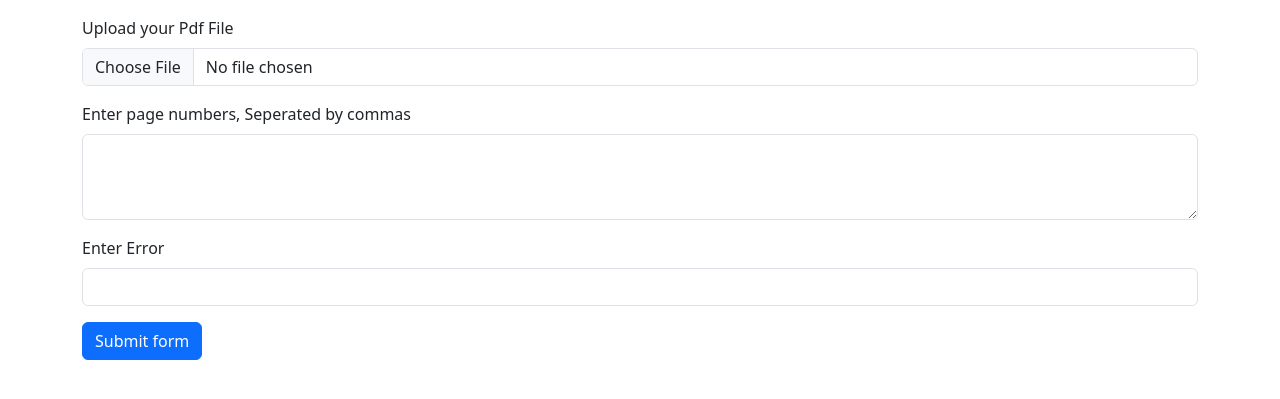
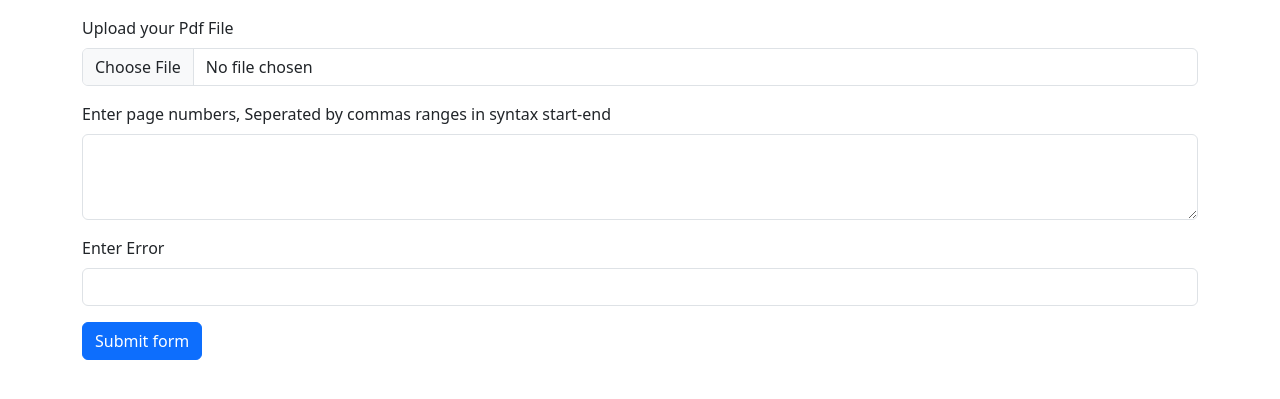
Before and after one commit to raj-prashant/pdf_splitter, a Django app: page / in a window 1280 px wide. Shown: the top 399 px of the page. Run offline with Django 4.2, Linux system fonts and the light colour scheme; some libraries are stand-ins or nearby versions.

Commit message:
Add files via upload

```diff
--- a/pdf_splitter/settings.py
+++ b/pdf_splitter/settings.py
@@ -24,7 +24,7 @@ SECRET_KEY = "django-insecure-9bw8=d4)3(ab1kxc1-8a&auk9ov!#2h_-+=fj0t&wkr(j(98=^
 # SECURITY WARNING: don't run with debug turned on in production!
 DEBUG = True
 
-ALLOWED_HOSTS = []
+ALLOWED_HOSTS = ['.vercel.app']
 
 
 # Application definition
--- a/pdf_splitter/wsgi.py
+++ b/pdf_splitter/wsgi.py
@@ -14,3 +14,4 @@ from django.core.wsgi import get_wsgi_application
 os.environ.setdefault("DJANGO_SETTINGS_MODULE", "pdf_splitter.settings")
 
 application = get_wsgi_application()
+app = application
--- a/pdfsplit/views.py
+++ b/pdfsplit/views.py
@@ -28,12 +28,20 @@ def split(request):
         error=request.POST.get('error')
         error=int(error)
         numb=request.POST.get('numb')
+        result = []
+        elements = numb.split(',')
+        for element in elements:
+            if '-' in element:
+                start, end = map(int, element.split('-'))
+                result.extend(range(start, end + 1))
+            else:
+                result.append(int(element))
         input_pdf_file = request.FILES["inputFile"]
         # document=FilesUpload.objects.create(file=input_pdf_file)
         # document.save()
         # return HttpResponse("Uploaded")
         output_pdf_file = './static/output.pdf'
-        desired =[int(x) for x in numb.split(",")]
+        desired =result
         extract_pages_to_single_pdf(input_pdf_file, output_pdf_file, desired,error)
         variables={
             "error":error,
--- a/templates/form.html
+++ b/templates/form.html
@@ -21,7 +21,7 @@
         </div>
         <div class="mb-3">
           <label for="exampleFormControlTextarea1" class="form-label"
-            >Enter page numbers, Seperated by commas</label
+            >Enter page numbers, Seperated by commas ranges in syntax start-end </label
           >
           <textarea
             class="form-control"
```
Also changed, not shown: requirements.txt (added, +402 -0 lines), vercel.json (added), 1 other file.
